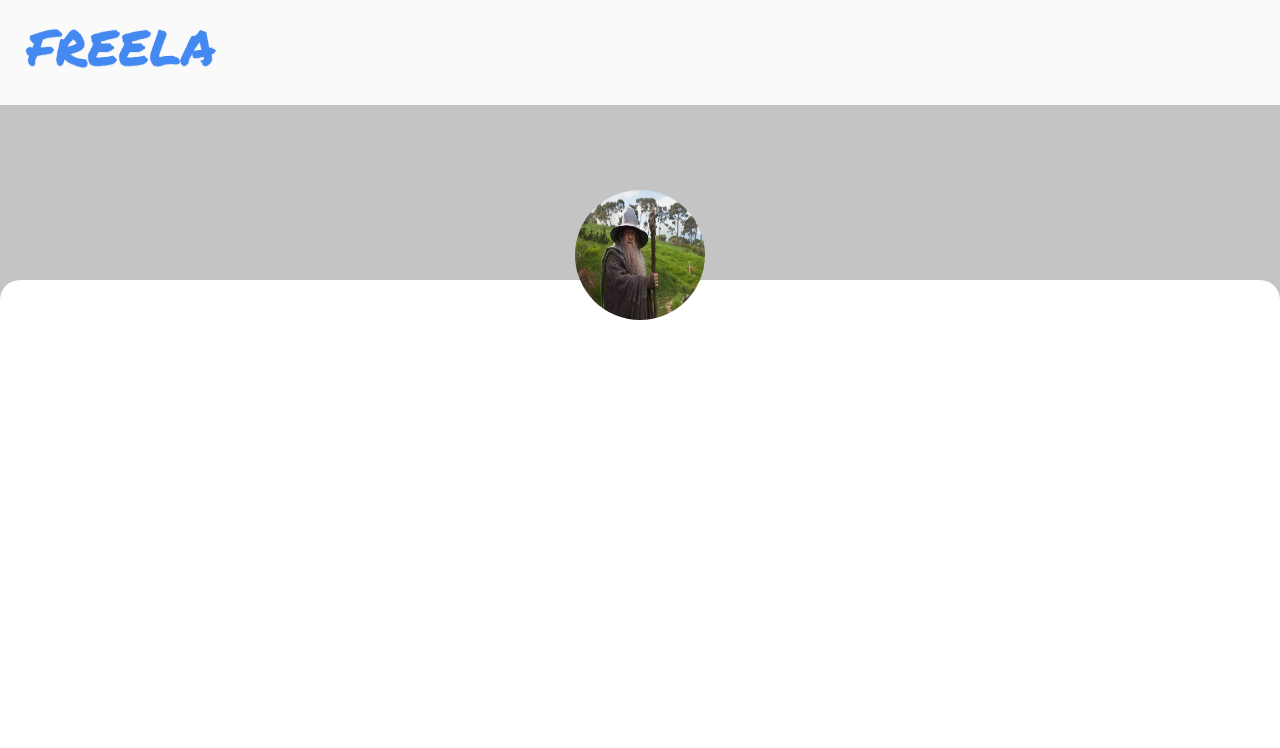
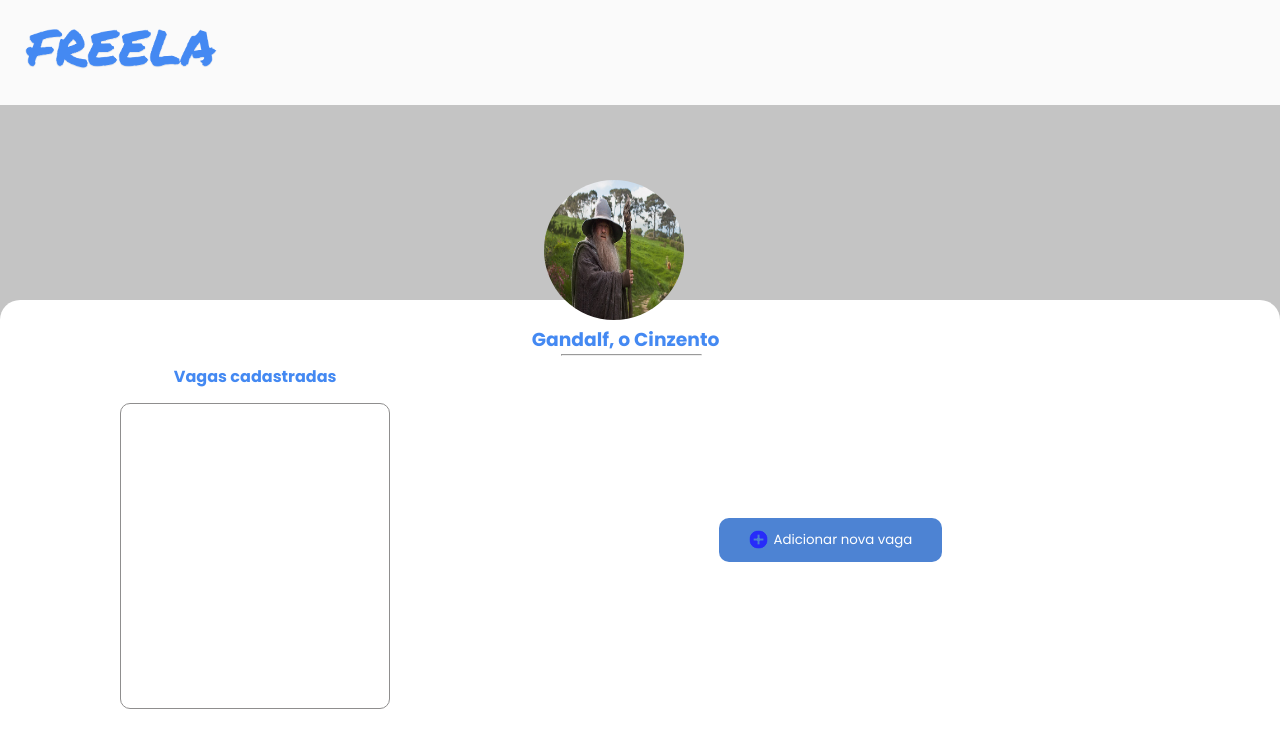
Before and after one commit to JrAdilson/FreelaWebPiV, a React (Create React App) app: page /contratante in a window 1280 px wide. Shown: the top 748 px of the page. Built offline with nearby package versions, Linux system fonts and the light colour scheme.

Commit message:
Criando modal cad vaga

```diff
--- a/src/components/Footer/index.js
+++ b/src/components/Footer/index.js
@@ -1,4 +1,5 @@
 import React from 'react';
+import './style.css';
 
 function Footer() {
     return (
--- /dev/null
+++ b/src/components/Modal/AddVaga.js
@@ -0,0 +1,58 @@
+import React, { useState } from 'react';
+import './style.css';
+
+
+const AddVaga = ({ onClose = () => { }, children }) => {
+    const [isVaga, setIsVaga] = useState({});
+    const [isDescricao, setIsDescricao] = useState({});
+    const [isSalario, setIsSalario] = useState({});
+
+    return (
+        <>
+            <div className='modal-backgroud'>
+                <div className='modal'>
+                    <div className='q1-modal'>
+                        <h2>Cadastrar nova vaga</h2>
+                    </div>
+                    <hr />
+                    <form className='form-modal'>
+                        <div className='q2-modal'>
+                            <div className='q3-modal'>
+                                <label>Vaga</label>
+                                <input
+                                    type="text"
+                                    name="vaga"
+                                    value={isVaga.vaga}
+                                    onChange={(e) => setIsVaga({ ...isVaga, vaga: e.target.value })}
+                                />
+                                <label>Descrição</label>
+                                <textarea
+                                    rows="9"
+                                    name="descricao"
+                                    value={isDescricao.descricao}
+                                    onChange={(e) => setIsDescricao({ ...isDescricao, descricao: e.target.value })}
+                                />
+                            </div>
+                        </div>
+                        <div className='q4-modal'>
+                            <label>Salário</label>
+                            <input
+                                type="text"
+                                name="salario"
+                                value={isSalario.salario}
+                                onChange={(e) => setIsSalario({ ...isSalario, salario: e.target.value })}
+                            />
+                        </div>
+                    </form>
+                    <div className='q5-btn'>
+                        <button className='cancel' onClick={onClose}>Cancelar</button>
+                        <button className='cad'>Cadastrar</button>
+                    </div>
+
+                    <div className='content'>{children}</div>
+                </div>
+            </div>
+        </>
+    );
+}
+export default AddVaga;
--- /dev/null
+++ b/src/components/Modal/style.css
@@ -0,0 +1,78 @@
+.modal-backgroud{
+    width: 100%;
+    height: 100vh;
+    position: absolute;
+    top: 0;
+    right: 0;
+    left: 0;
+    bottom: 0;
+    z-index: 9999;
+    background-color: rgba(0, 0, 0, 0.6);
+    display: flex;
+    justify-content: center;
+    align-items: center;
+}
+
+.modal{
+    border-radius: 12px;
+    background-color: #fff;
+    width: 70%;
+    height: 80%;
+
+}
+
+.q1-modal{
+    margin: 3% 10% 1% 10%;
+    display: flex;
+    justify-content: center;
+    text-align: center!important;
+}
+
+hr{
+    margin: 0 10% 0 10%;
+}
+
+.q3-modal{
+   display: flex;
+   flex-direction: column;
+
+}
+
+.q4-modal{
+    margin: 0 0 0 10%;
+
+    display: flex;
+    flex-direction: column;
+}
+
+.form-modal{
+    justify-content: center;
+    margin: 0 5% 0 5%;
+    flex-direction: row;
+    display: flex;
+
+}
+
+.form-modal input{
+    padding-right: 120px;
+    margin: 0 0 5% 0;
+}
+
+.form-modal textarea{
+    border-color: #4489f2;
+    border-radius: 8px;
+    padding-right: 120px;
+    margin: 0;
+}
+
+.q5-btn{
+    margin: 5% 0 0 0;
+    display: flex;
+    justify-content: center;
+    align-items: center;
+}
+
+.q5-btn .cancel{
+    margin-right: 2%;
+    background-color: red;
+}
--- a/src/pages/Contratante.js
+++ b/src/pages/Contratante.js
@@ -1,9 +1,16 @@
-import React from 'react';
+import React, { useState } from 'react';
 import Header from '../components/Header/index';
 import '../styles/pages/contratante.css';
 import gandalf2 from '../assets/img/gandalf2.jpeg';
+import mais from '../assets/img/mais.png';
+import AddVaga from '../components/Modal/AddVaga';
+
 
 const PerfilContratante = () => {
+    const [isModalVisible, setIsModalVisible] = useState(false);
+
+
+
     return (
         <>
             <Header />
@@ -11,7 +18,27 @@ const PerfilContratante = () => {
 
             </div>
             <div className='conteudo'>
-                <img alt="profile" src={gandalf2} />
+                <div className='vagasCadastradas'>
+                    <h4>Vagas cadastradas</h4>
+                    <div className='mostrador'>
+
+                    </div>
+                </div>
+                <div className="profile">
+                    <img alt="profile" src={gandalf2} />
+                    <h3>Gandalf, o Cinzento</h3>
+                    <hr />
+                </div>
+                <div className='cadVaga'>
+                    <button onClick={() => setIsModalVisible(true)}><img src={mais}></img>Adicionar nova vaga</button>
+                    {isModalVisible ? (
+                        <AddVaga onClose={() => setIsModalVisible(false)}>
+
+                        </AddVaga>
+                    ) : null}
+
+                </div>
+
             </div>
         </>
     )
--- a/src/styles/pages/contratante.css
+++ b/src/styles/pages/contratante.css
@@ -1,16 +1,27 @@
 .principal{
-    height: 300px;
+    height: 320px;
     background-color: #C4C4C4!important;
 
 }
 
 
 .conteudo img{
-    margin-top: -90px;
-    border-radius: 65px;
-    width: 130px;
-    height: 130px;
+    display: flex;
+    align-items: center;
+    justify-content: center;
+
+    margin-top: -120px;
+    border-radius: 70px;
+    width: 140px;
+    height: 140px;
     bottom: 0;
+}
+.conteudo h3{
+    padding:5px 0 0 0;
+    margin-left: -12px;
+    align-items: center;
+    display: flex;
+    justify-content: center;
 }
 
 .conteudo{
@@ -19,7 +30,51 @@
     margin-top: -20px;
     z-index: 10;
     background-color:#fff ;
-    height: calc(100vh - 280px);
+    height: calc(100vh - 320px);
     border-top-right-radius: 20px;
     border-top-left-radius:20px;
 }
+
+.cadVaga{
+    margin-right: 17%;
+    display: flex;
+    align-items: center;
+    justify-content: center;
+}
+
+.cadVaga button{
+    border-radius:10px ;
+    padding:12px 30px 12px 30px;
+    border: none;
+    color: #fff;
+    background-color:#4D83D3;
+}
+
+.cadVaga img{
+    float: left;
+    margin: 0 5px 0 0;
+    width: 19px;
+    height: 19px;
+}
+
+.vagasCadastradas{
+    flex-direction: column;
+    padding:0;
+    margin:5% 12% 0 0;
+    display: flex;
+    justify-content: left;
+
+}
+.vagasCadastradas h4{
+    text-align: center;
+}
+
+.mostrador{
+    border-radius: 10px;
+    margin:5% 0 0 0;
+    border: solid 1px;
+    border-color: rgb(143, 142, 142);
+    width: 270px;
+    height: 306px;
+
+}
```
Also changed, not shown: src/assets/img/mais.png (added).
